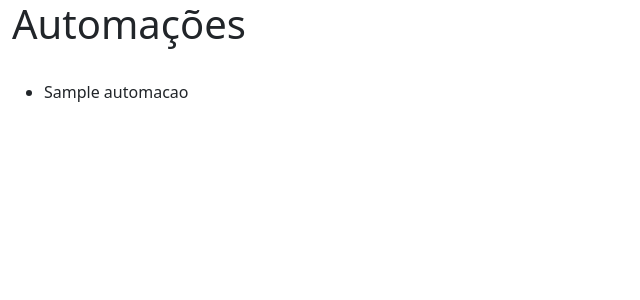
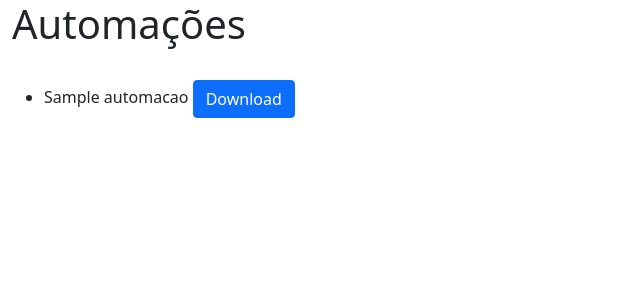
Before and after one commit to gabrielCarvalhoGit/Solo-Website-Automation-Backend, a Django app: page /automacoes/ in a window 1280 px wide. Shown: the top 300 px of the page, without its empty margins (0-640 px from the left). Run offline with Django 5.2, Linux system fonts and the light colour scheme; a user stored in the database is signed in; tables that the repository leaves empty hold one stand-in row (values such as "Sample post"); parts of the project's set-up code (start-up, migrations or seed data) failed here and were passed over; some libraries are stand-ins or nearby versions.

Commit message:
Funcionalidade de download das automações finalizada.

```diff
--- a/apps/automacoes/templates/automacoes/list_automacoes.html
+++ b/apps/automacoes/templates/automacoes/list_automacoes.html
@@ -10,12 +10,14 @@
         <ul class="automacoes__list">
             {% for automacao in automacoes %}
                 <li class="automacao__item">
-                    {{automacao}}
+                    {{automacao.nome}}
 
                     {% if request.user|is_solo_admin %}
-                        <a href="{% url 'editar-automacao' automacao.id %}" class="btn btn-info">Editar</a>
+                        <a href="{% url 'editar-automacao' automacao.id %}" class="btn btn-warning">Editar</a>
                         <a href="{% url 'excluir-automacao' automacao.id %}" class="btn btn-danger">Excluir</a>
                     {% endif %}
+
+                    <a href="{% url 'download-automacao-rpa' automacao.id %}" class="btn btn-primary">Download</a>
                 </li>
             {% endfor %}
         </ul>
--- a/apps/automacoes/urls.py
+++ b/apps/automacoes/urls.py
@@ -1,6 +1,6 @@
 from django.urls import path
 
-from .views import list_automacoes, list_automacoes_empresa, create_automacao, edit_automacao, delete_automacao
+from .views import list_automacoes, create_automacao, edit_automacao, delete_automacao, list_automacoes_empresa, download_automacao
 
 
 urlpatterns = [
@@ -9,4 +9,5 @@ urlpatterns = [
     path('editar-automacao/<uuid:id>', edit_automacao, name='editar-automacao'),
     path('excluir-automacao/<uuid:id>', delete_automacao, name='excluir-automacao'),
     path('automacoes-rpa-empresa', list_automacoes_empresa, name='automacoes-rpa-empresa'),
+    path('download-automacao-rpa/<uuid:id>', download_automacao, name='download-automacao-rpa')
 ]
--- a/apps/automacoes/views.py
+++ b/apps/automacoes/views.py
@@ -1,4 +1,6 @@
+import mimetypes
 from django.contrib import messages
+from django.http import HttpResponse, Http404
 from django.shortcuts import render, redirect, get_object_or_404
 from django.contrib.auth.decorators import login_required, permission_required
 
@@ -10,12 +12,6 @@ from .forms import AutomacaoForm
 @permission_required('automacoes.view_automacao', login_url='/accounts/login', raise_exception=False)
 def list_automacoes(request):
     automacoes = Automacao.objects.all().order_by('created_at')
-
-    return render(request, 'automacoes/list_automacoes.html', {'automacoes': automacoes})
-
-@login_required(login_url='/accounts/login')
-def list_automacoes_empresa(request):
-    automacoes = request.user.empresa.automacoes.all()
 
     return render(request, 'automacoes/list_automacoes.html', {'automacoes': automacoes})
 
@@ -59,3 +55,24 @@ def delete_automacao(request, id):
 
     messages.info(request, 'Automação excluída com sucesso')
     return redirect('automacoes-rpa')
+
+@login_required(login_url='/accounts/login')
+def list_automacoes_empresa(request):
+    automacoes = request.user.empresa.automacoes.all()
+
+    return render(request, 'automacoes/list_automacoes.html', {'automacoes': automacoes})
+
+@login_required(login_url='/accounts/login')
+def download_automacao(request, id):
+    automacao = get_object_or_404(Automacao, pk=id)
+    path_automacao = automacao.arquivo.path
+    nome_arquivo_download = automacao.nome.replace(' ', '_') + '.exe'
+
+    try:
+        with open(path_automacao, 'rb') as f:
+            mime_type, _ = mimetypes.guess_type(path_automacao)
+            response = HttpResponse(f, content_type=mime_type)
+            response['Content-Disposition'] = f'attachment; filename={nome_arquivo_download}'
+            return response
+    except FileNotFoundError:
+        raise Http404("Arquivo não encontrado")
```
